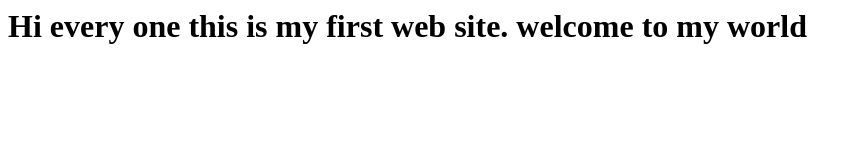
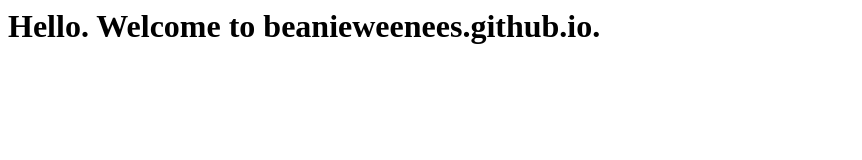
Before and after one commit to BeanieWeenees/yc1964.github.io, a plain HTML site: page index.html in a window 1280 px wide. Shown: the whole page, without its empty margins (0-862 px from the left). Drawn offline with Linux system fonts and the light colour scheme.

Commit message:
Update index.html

```diff
--- a/index.html
+++ b/index.html
@@ -1 +1 @@
-<H1>Hi every one this is my first web site. welcome to my world</H1>
+<H1>Hello. Welcome to beanieweenees.github.io.</H1>
```
